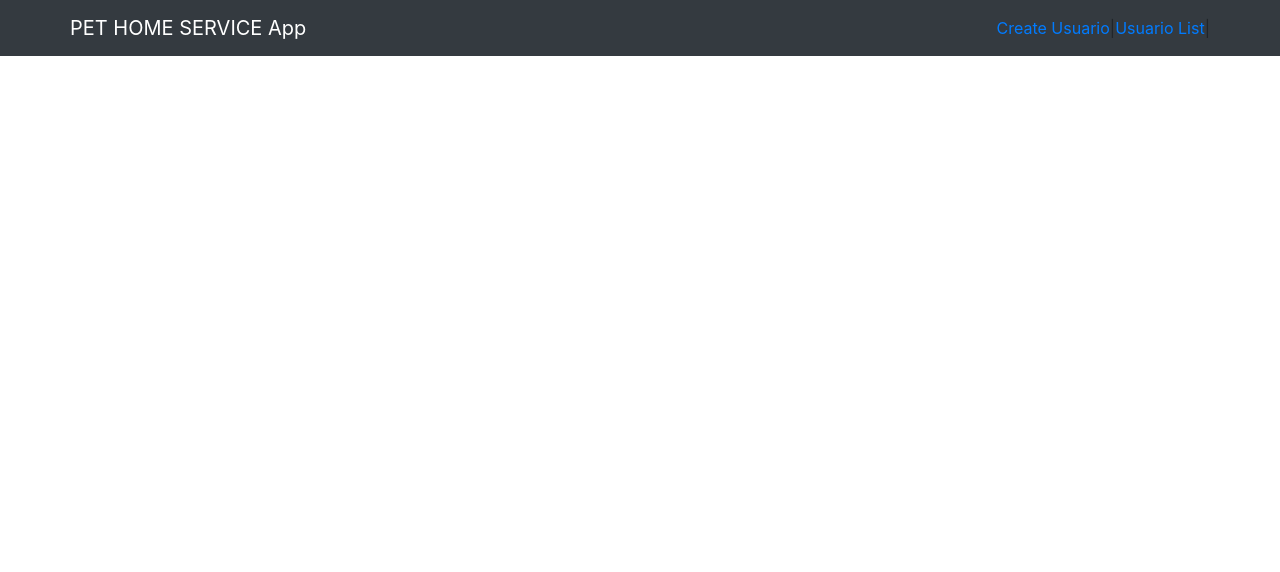
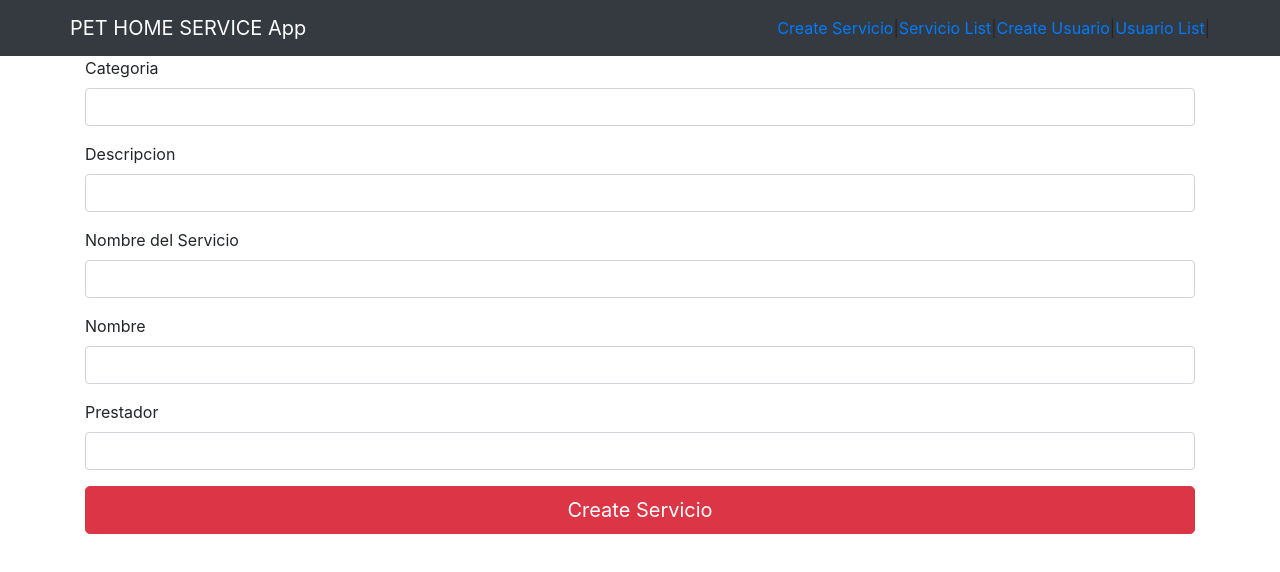
Before and after one commit to AnteDC/Proyecto-Ciclo4, a React (Create React App) app: page /create-servicio in a window 1280 px wide. Shown: the top 572 px of the page. Built offline with nearby package versions, Linux system fonts and the light colour scheme.

Commit message:
Segundo commit

```diff
--- a/src/App.js
+++ b/src/App.js
@@ -13,6 +13,11 @@ import CreateUsuario from "./components/create-usuario.component";
 import EditUsuario from "./components/edit-usuario.component";
 import UsuarioList from "./components/usuario-list.component";
 
+
+import CreateServicio from "./components/create-servicio.component";
+import EditServicio from "./components/edit-servicio.component";
+import ServicioList from "./components/servicio-list.component";
+
 function App() {
   return (<Router>
     <div classNombre="App">
@@ -26,7 +31,20 @@ function App() {
               </Link>
             </Navbar.Brand>
 
+
             <Nav classNombre="justify-content-end">
+              <Nav>
+                <Link to={"/create-servicio"} classNombre="nav-link">
+                  Create Servicio
+                </Link>
+              </Nav>  |
+
+              <Nav>
+                <Link to={"/servicio-list"} classNombre="nav-link">
+                  Servicio List
+                </Link>  |
+              </Nav>
+
               <Nav>
                 <Link to={"/create-usuario"} classNombre="nav-link">
                   Create Usuario
@@ -59,6 +77,13 @@ function App() {
                 <Route path="/create-usuario" component={CreateUsuario} />
                 <Route path="/edit-usuario/:id" component={EditUsuario} />
                 <Route path="/usuario-list" component={UsuarioList} />
+
+
+                <Route exact path='/' component={CreateServicio} />
+                <Route path="/create-servicio" component={CreateServicio} />
+                <Route path="/edit-servicio/:id" component={EditServicio} />
+                <Route path="/servicio-list" component={ServicioList} />
+
               </Switch>
             </div>
           </Col>
--- a/src/components/ServicioTableRow.js
+++ b/src/components/ServicioTableRow.js
@@ -22,9 +22,9 @@ export default class ServicioTableRow extends Component {
     render() {
         return (
             <tr>
-                <td>{this.props.obj.name}</td>
-                <td>{this.props.obj.email}</td>
-                <td>{this.props.obj.rollno}</td>
+                <td>{this.props.obj.categoria}</td>
+                <td>{this.props.obj.descripcion}</td>
+                <td>{this.props.obj.nombre}</td>
                 <td>
                     <Link className="edit-link" to={"/edit-Servicio/" + this.props.obj._id}>
                         Edit
--- a/src/components/create-servicio.component.js
+++ b/src/components/create-servicio.component.js
@@ -9,66 +9,78 @@ export default class CreateServicio extends Component {
     super(props)
 
     // Setting up functions
-    this.onChangeServicioName = this.onChangeServicioName.bind(this);
-    this.onChangeServicioEmail = this.onChangeServicioEmail.bind(this);
-    this.onChangeServicioRollno = this.onChangeServicioRollno.bind(this);
+    this.onChangeServicioCategoria = this.onChangeServicioCategoria.bind(this);
+    this.onChangeServicioDescripcion = this.onChangeServicioDescripcion.bind(this);
+    this.onChangeServicioNombre = this.onChangeServicioNombre.bind(this);
     this.onSubmit = this.onSubmit.bind(this);
 
     // Setting up state
     this.state = {
-      name: '',
-      email: '',
-      rollno: ''
+      categoria: '',
+      descripcion: '',
+      nombre: ''
     }
   }
 
-  onChangeServicioName(e) {
-    this.setState({ name: e.target.value })
+  onChangeServicioCategoria(e) {
+    this.setState({ categoria: e.target.value })
   }
 
-  onChangeServicioEmail(e) {
-    this.setState({ email: e.target.value })
+  onChangeServicioDescripcion(e) {
+    this.setState({ descripcion: e.target.value })
   }
 
-  onChangeServicioRollno(e) {
-    this.setState({ rollno: e.target.value })
+  onChangeServicioNombre(e) {
+    this.setState({ nombre: e.target.value })
   }
 
   onSubmit(e) {
     e.preventDefault()
 
     const ServicioObject = {
-      name: this.state.name,
-      email: this.state.email,
-      rollno: this.state.rollno
+      categoria: this.state.categoria,
+      descripcion: this.state.descripcion,
+      nombre: this.state.nombre
     };
 
     axios.post('http://localhost:4000/Servicios/create-servicio', ServicioObject)
       .then(res => console.log(res.data));
 
     this.setState({
-      name: '',
-      email: '',
-      rollno: ''
+      categoria: '',
+      descripcion: '',
+      nombre: '',
+      precio: '',
+      prestador: ''
     });
   }
 
   render() {
-    return (<div className="form-wrapper">
+    return (<div classCategoria="form-wrapper">
       <Form onSubmit={this.onSubmit}>
-        <Form.Group controlId="Name">
-          <Form.Label>Name</Form.Label>
-          <Form.Control type="text" value={this.state.name} onChange={this.onChangeServicioName} />
+        <Form.Group controlId="Categoria">
+          <Form.Label>Categoria</Form.Label>
+          <Form.Control type="text" value={this.state.categoria} onChange={this.onChangeServicioCategoria} />
         </Form.Group>
 
-        <Form.Group controlId="Email">
-          <Form.Label>Email</Form.Label>
-          <Form.Control type="email" value={this.state.email} onChange={this.onChangeServicioEmail} />
+        <Form.Group controlId="Descripcion">
+          <Form.Label>Descripcion</Form.Label>
+          <Form.Control type="descripcion" value={this.state.descripcion} onChange={this.onChangeServicioDescripcion} />
         </Form.Group>
 
-        <Form.Group controlId="Name">
-          <Form.Label>Roll No</Form.Label>
-          <Form.Control type="text" value={this.state.rollno} onChange={this.onChangeServicioRollno} />
+        <Form.Group controlId="Categoria">
+          <Form.Label>Nombre del Servicio</Form.Label>
+          <Form.Control type="text" value={this.state.nombre} onChange={this.onChangeServicioNombre} />
+        </Form.Group>
+
+        <Form.Group controlId="Nombre">
+          <Form.Label>Nombre</Form.Label>
+          <Form.Control type="nombre" value={this.state.nombre} onChange={this.onChangeServicioNombre} />
+        </Form.Group>
+
+        <Form.Group controlId="Prestador">
+          <Form.Label>Prestador</Form.Label>
+          <Form.Control type="prestador" value={this.state.prestador} onChange={this.onChangeServicioPrestador} />
         </Form.Group>
 
         <Button variant="danger" size="lg" block="block" type="submit">
--- a/src/components/servicio-list.component.js
+++ b/src/components/servicio-list.component.js
@@ -33,13 +33,15 @@ export default class ServicioList extends Component {
 
 
   render() {
-    return (<div className="table-wrapper">
+    return (<div classCategoria="table-wrapper">
       <Table striped bordered hover>
         <thead>
           <tr>
-            <th>Name</th>
-            <th>Email</th>
-            <th>Roll No</th>
+            <th>Categoria</th>
+            <th>Descripcion</th>
+            <th>Nombre del Servicio</th>
+            <th>Precio del Servicio</th>
+            <th>Prestador del Servicio</th>
             <th>Action</th>
           </tr>
         </thead>
```
